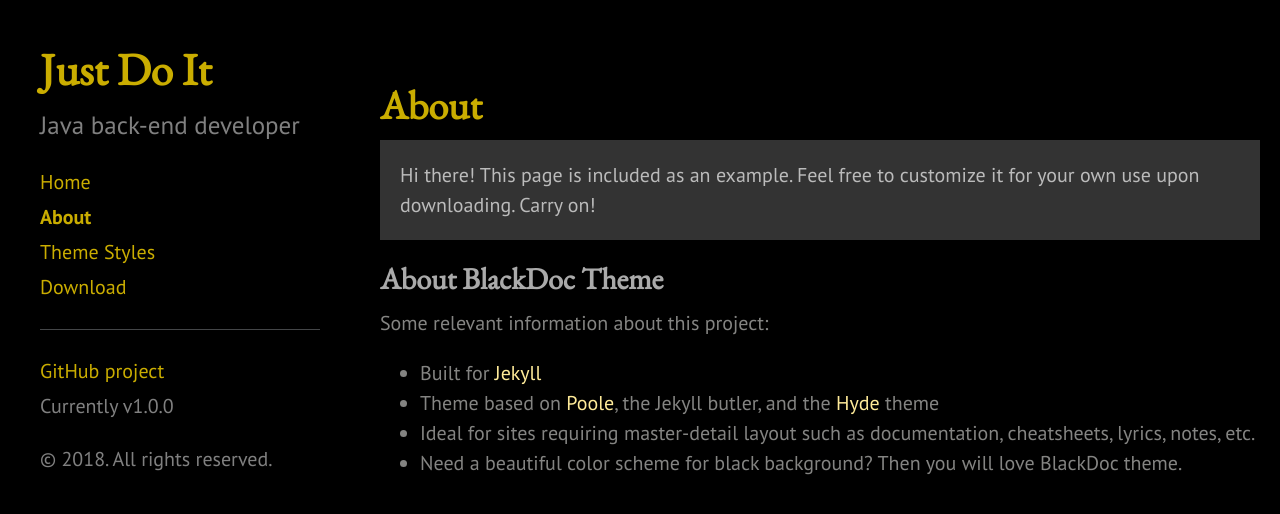
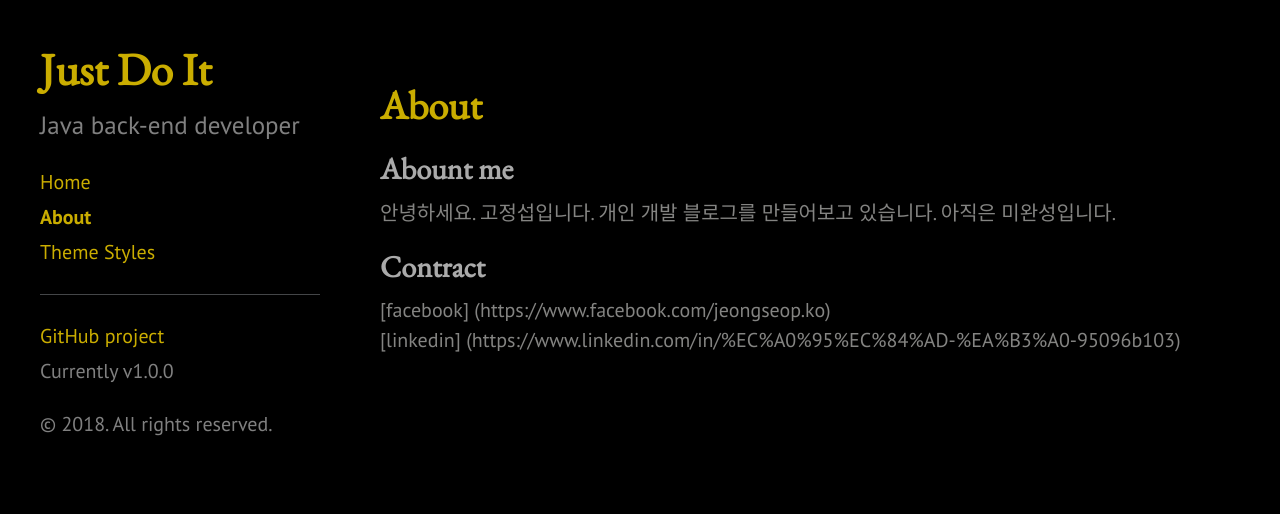
Before and after one commit to mayaul/mayaul.github.io, a Jekyll site: the page built from about.md, in a window 1280 px wide. Shown: the top 514 px of the page. Built offline with Jekyll 4.4.1, drawn with Linux system fonts in a browser that asks for light colours.

Commit message:
modify aboumtme.md

```diff
--- a/_includes/sidebar.html
+++ b/_includes/sidebar.html
@@ -26,7 +26,6 @@
         {% endif %}
       {% endfor %}
 
-      <a class="sidebar-nav-item" href="{{ site.github.repo }}/archive/master.zip">Download</a>
       <hr>
       <a class="sidebar-nav-item" href="{{ site.github.repo }}">GitHub project</a>
       <span class="sidebar-nav-item">Currently v{{ site.version }}</span>
--- a/about.md
+++ b/about.md
@@ -3,15 +3,9 @@ layout: page
 title: About
 ---
 
-<p class="message">
-  Hi there! This page is included as an example. Feel free to customize it for your own use upon downloading. Carry on!
-</p>
+## Abount me
+안녕하세요. 고정섭입니다. 개인 개발 블로그를 만들어보고 있습니다. 아직은 미완성입니다.
 
-## About BlackDoc Theme
-
-Some relevant information about this project:
-
-* Built for [Jekyll](http://jekyllrb.com)
-* Theme based on [Poole](http://getpoole.com), the Jekyll butler, and the [Hyde](http://hyde.getpoole.com) theme
-* Ideal for sites requiring master-detail layout such as documentation, cheatsheets, lyrics, notes, etc.
-* Need a beautiful color scheme for black background? Then you will love BlackDoc theme.
+## Contract
+[facebook] (https://www.facebook.com/jeongseop.ko) <br/>
+[linkedin] (https://www.linkedin.com/in/%EC%A0%95%EC%84%AD-%EA%B3%A0-95096b103)
```
